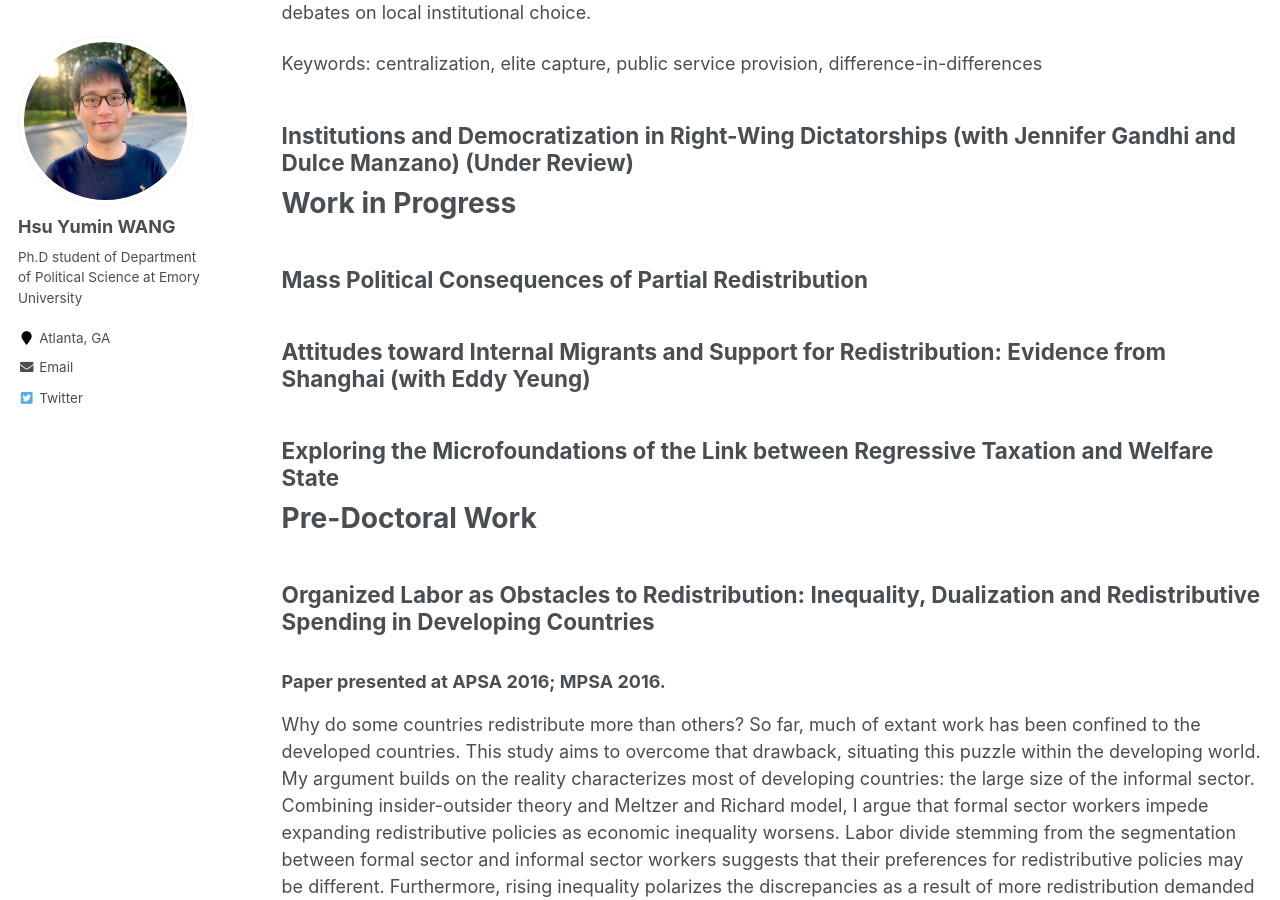
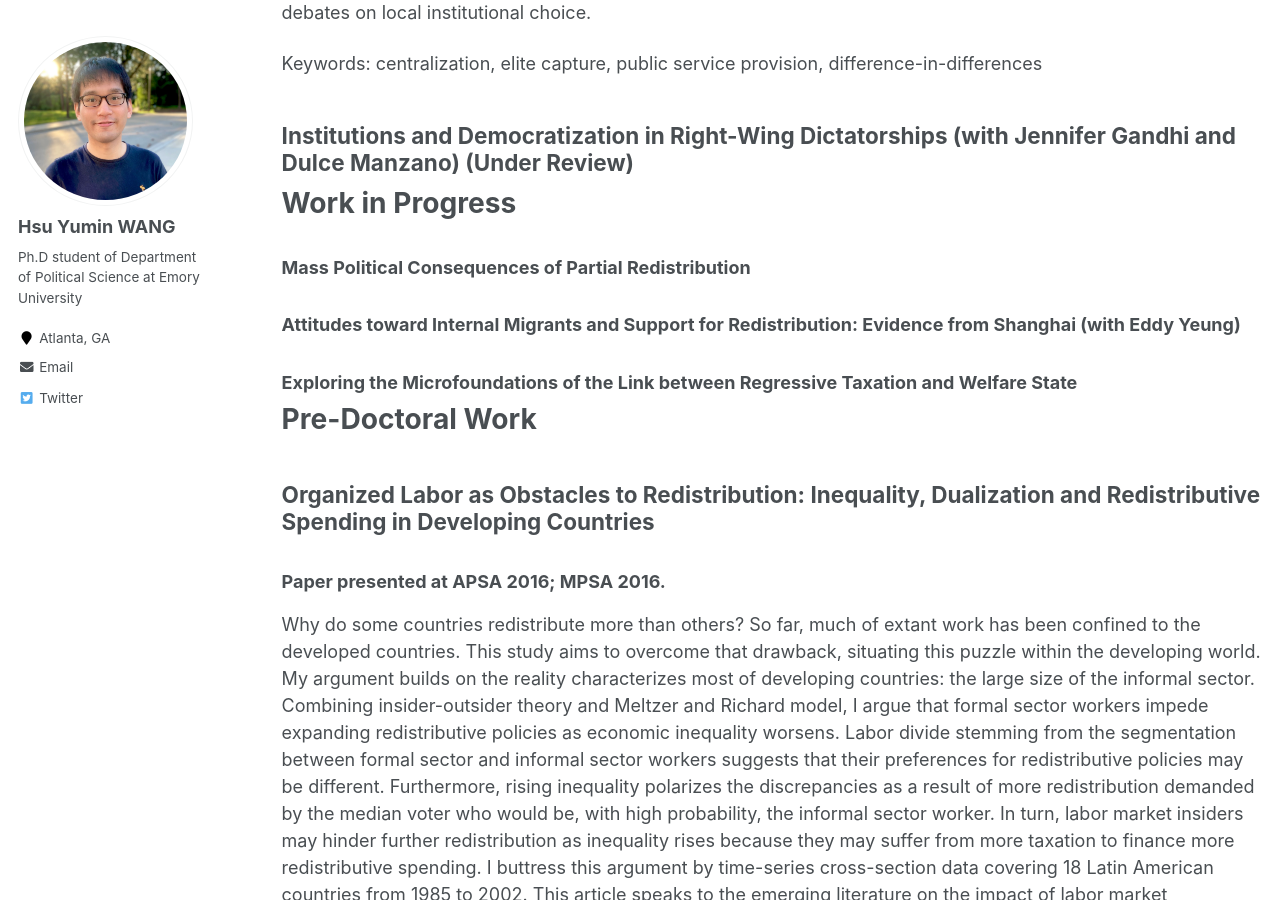
Before and after one commit to hsuyumin/hsuyumin.github.io, a Jekyll site: the page built from _pages/publications.md, in a window 1280 px wide and 900 px high, scrolled down 1049 px. Built offline with Jekyll 4.4.1, drawn with Linux system fonts in a browser that asks for light colours.

```diff
--- a/_pages/publications.md
+++ b/_pages/publications.md
@@ -27,9 +27,9 @@ Keywords: centralization, elite capture, public service provision, difference-in
 
 # Work in Progress
 
-## Mass Political Consequences of Partial Redistribution
-## Attitudes toward Internal Migrants and Support for Redistribution: Evidence from Shanghai (with Eddy Yeung)
-## Exploring the Microfoundations of the Link between Regressive Taxation and Welfare State
+### Mass Political Consequences of Partial Redistribution
+### Attitudes toward Internal Migrants and Support for Redistribution: Evidence from Shanghai (with Eddy Yeung)
+### Exploring the Microfoundations of the Link between Regressive Taxation and Welfare State
 
 
 # Pre-Doctoral Work
```
